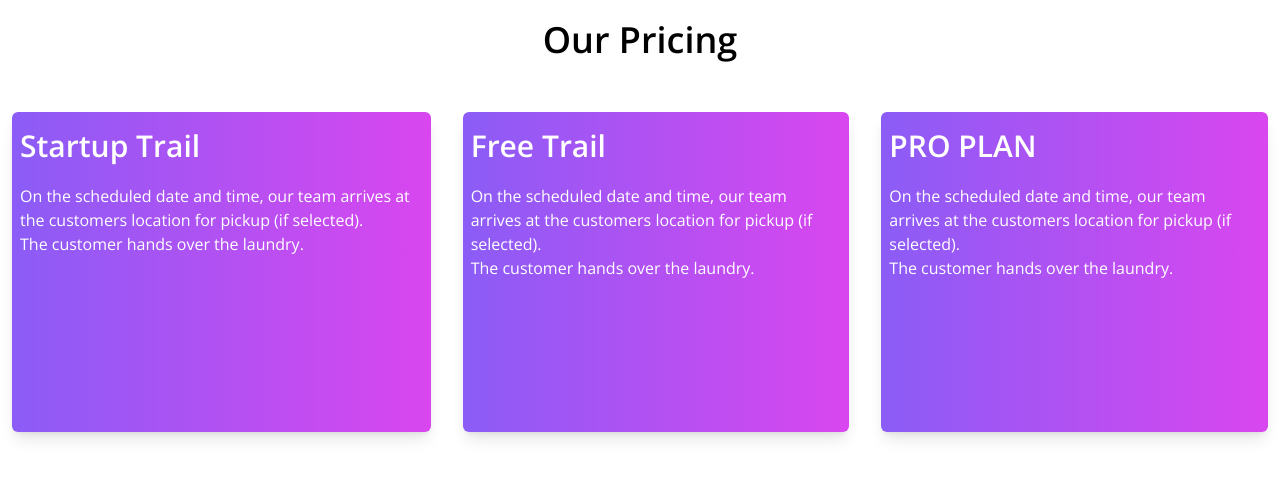
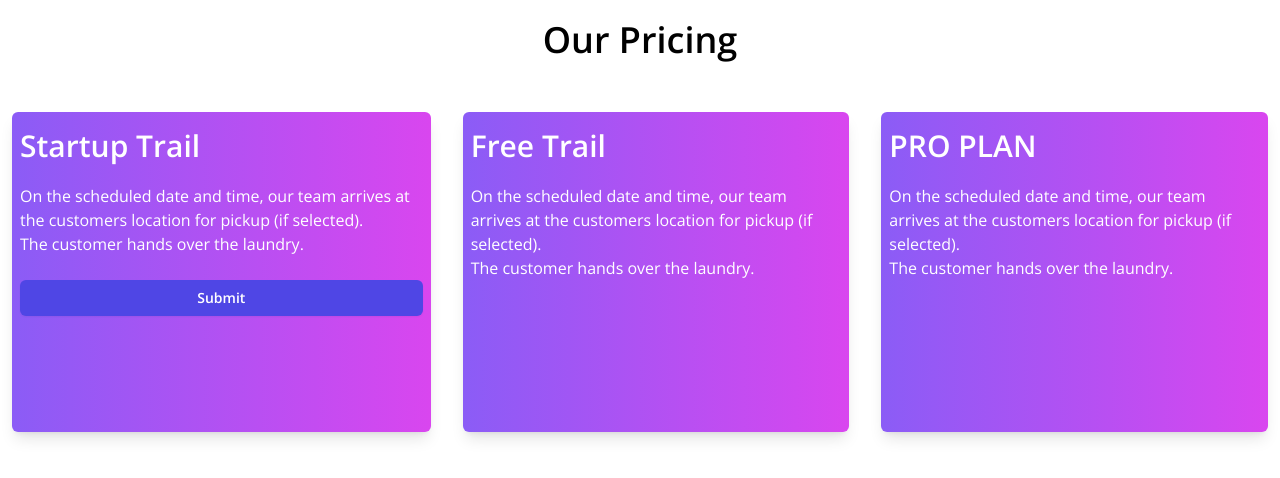
Before and after one commit to HMaroba/nextjs-tailwind, a Next.js app: page /pages/pricing in a window 1280 px wide. Shown: the top 478 px of the page. Built offline with nearby package versions, Linux system fonts and the light colour scheme.

Commit message:
Fixed pages

```diff
--- a/src/app/pages/pricing/page.tsx
+++ b/src/app/pages/pricing/page.tsx
@@ -1,11 +1,8 @@
-
-
-export default function Pricing(){
-    return(
-        <>
-        <h1 className="text-4xl text-center mt-5 font-semibold">Our Pricing</h1>
-        <div className="grid grid-cols-1 md:grid-cols-3 mt-10 w-full lg:space-x-8 p-3 ">
-
+export default function Pricing() {
+  return (
+    <>
+      <h1 className="text-4xl text-center mt-5 font-semibold">Our Pricing</h1>
+      <div className="grid grid-cols-1 md:grid-cols-3 mt-10 w-full lg:space-x-8 p-3 ">
         <div className="h-39 md:h-80 bg-gradient-to-r from-violet-500 to-fuchsia-500 text-white shadow-lg rounded-md p-2 hover:shadow-md">
           <h6 className="mt-2 mb-5 font-semibold text-3xl">Startup Trail</h6>
           <ul>
@@ -15,6 +12,14 @@ export default function Pricing(){
             </p>
             <p>The customer hands over the laundry.</p>
           </ul>
+
+          <button
+            type="submit"
+
+            className="rounded-md bg-indigo-600 mt-6 px-3 py-2 w-full lg:w-full p-10 text-sm font-semibold text-white shadow-sm hover:bg-indigo-500 focus-visible:outline focus-visible:outline-2 focus-visible:outline-offset-2 focus-visible:outline-indigo-600"
+          >
+            Submit
+          </button>
         </div>
         <div className="h-40 md:h-80 bg-gradient-to-r from-violet-500 to-fuchsia-500 text-white shadow-lg rounded-md p-2 hover:shadow-md">
           <h6 className="mt-2 mb-5 font-semibold text-3xl">Free Trail</h6>
@@ -36,8 +41,7 @@ export default function Pricing(){
             <p>The customer hands over the laundry.</p>
           </ul>
         </div>
-
-        </div>
-        </>
-    )
+      </div>
+    </>
+  );
 }
```
